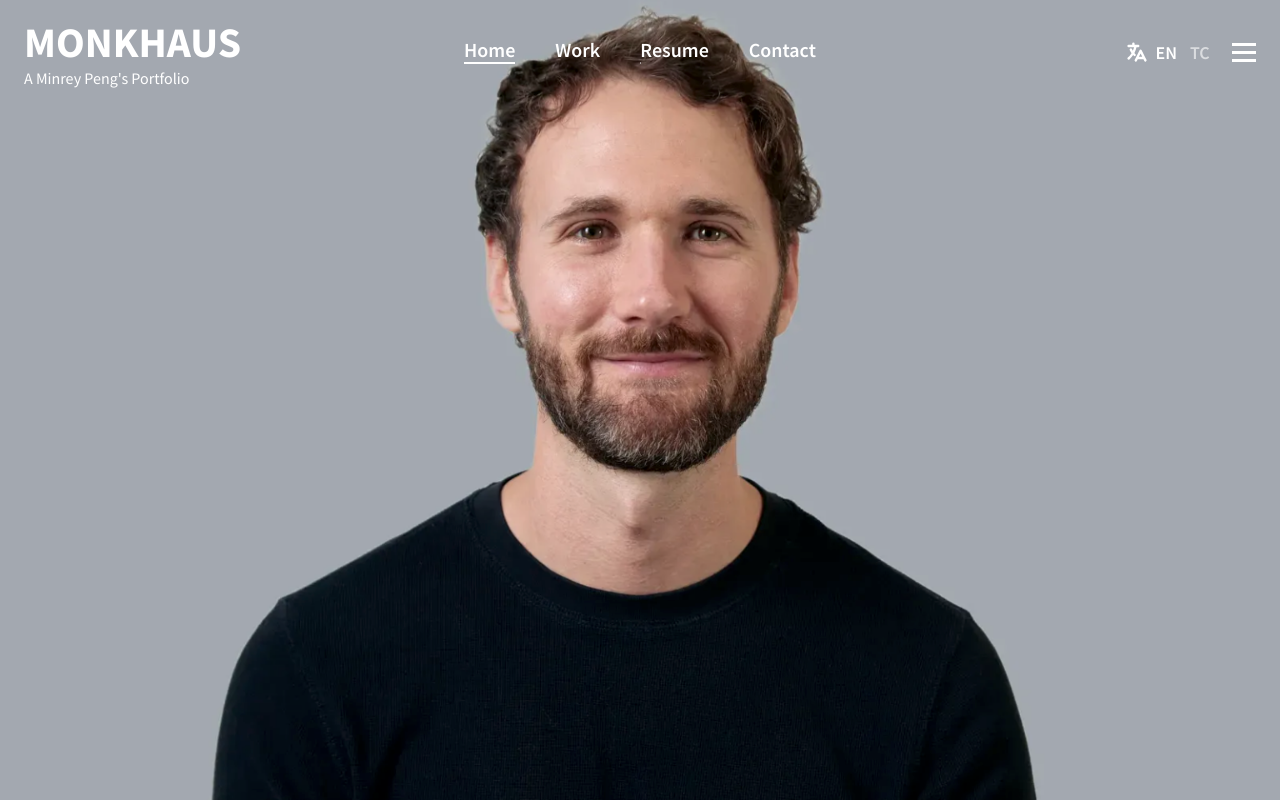
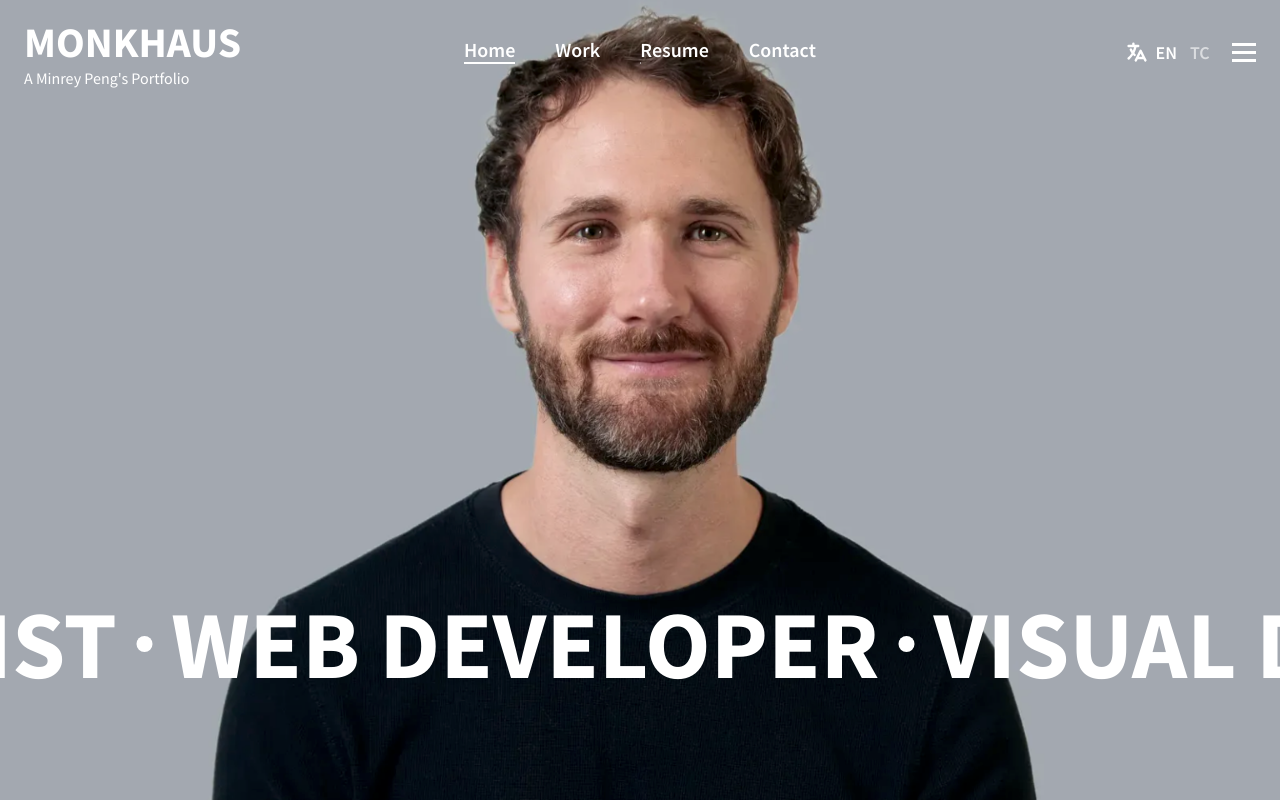
Before and after one commit to MinreyP/portfolio23, a Next.js app: page / in a window 1280 px wide. Built offline with nearby package versions, Linux system fonts and the light colour scheme.

Commit message:
index page done

```diff
--- a/src/pages/index.js
+++ b/src/pages/index.js
@@ -5,6 +5,14 @@ export default function Home() {
   return (
     <>
       <div className={styles.cover}></div>
+      <div className={styles.marquee}>
+        <div className={styles.marquee_content}>
+          MINIMALIST <span className={styles.decoDot}></span> WEB DEVELOPER <span className={styles.decoDot}></span> VISUAL DESIGNER<span className={styles.decoDot}></span>
+        </div>
+        <div className={styles.marquee_content}>
+          MINIMALIST <span className={styles.decoDot}></span> WEB DEVELOPER <span className={styles.decoDot}></span> VISUAL DESIGNER<span className={styles.decoDot}></span>
+        </div>
+      </div>
     </>
   )
 }
--- a/src/styles/Index.module.css
+++ b/src/styles/Index.module.css
@@ -10,3 +10,62 @@
     background-repeat: no-repeat;
     z-index: -1;
 }
+
+.marquee {
+    --gap: 1rem;
+    position: relative;
+    display: flex;
+    overflow: hidden;
+    user-select: none;
+    gap: var(--gap);
+    margin-top: 60vh;
+}
+
+.marquee_content {
+    flex-shrink: 0;
+    display: flex;
+    justify-content: space-around;
+    align-items: center;
+    gap: var(--gap);
+    min-width: 100%;
+    color: white;
+    font-size: 6rem;
+    font-weight: 700;
+    animation: scroll 30s linear infinite;
+}
+
+.decoDot {
+    display: block;
+    width: 16px;
+    height: 16px;
+    background-color: white;
+    border-radius: 50%;
+    margin: 0 .2rem;
+}
+
+@keyframes scroll {
+    from {
+        transform: translateX(0);
+    }
+
+    to {
+        transform: translateX(calc(-100% - var(--gap)));
+    }
+}
+
+@media screen and (max-width: 768px) {
+    .marquee_content {
+        font-size: 3rem;
+    }
+
+    .decoDot {
+        width: 10px;
+        height: 10px;
+    }
+}
+
+@media (prefers-reduced-motion: reduce) {
+    .marquee__content {
+        animation-play-state: paused !important;
+    }
+}
```
Also changed, not shown: src/pages/about.js (deleted, +0 -15 lines).
